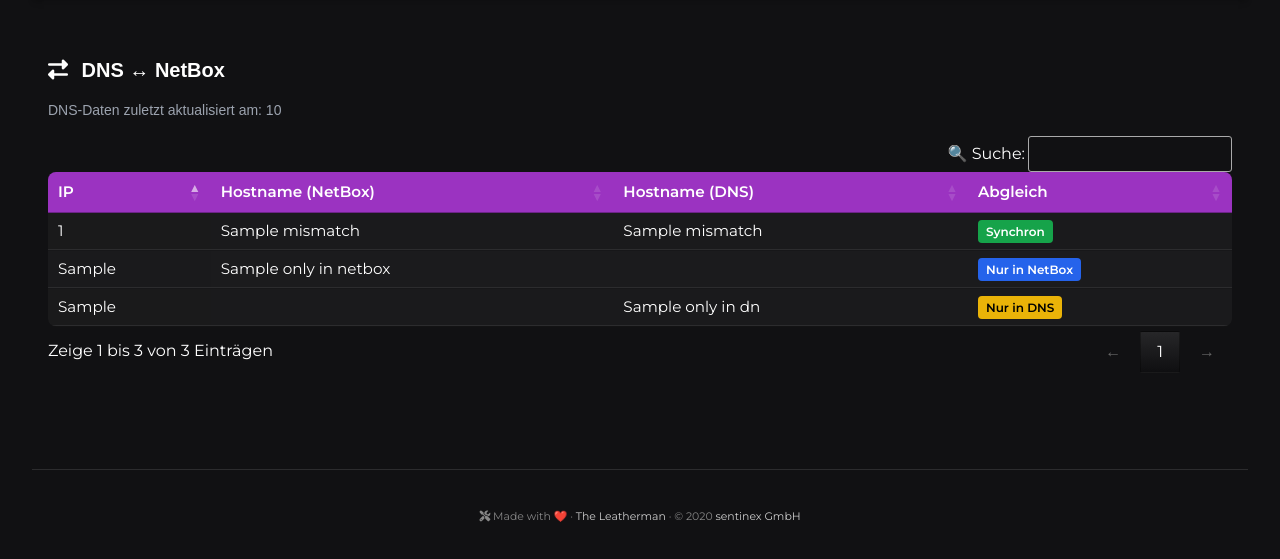
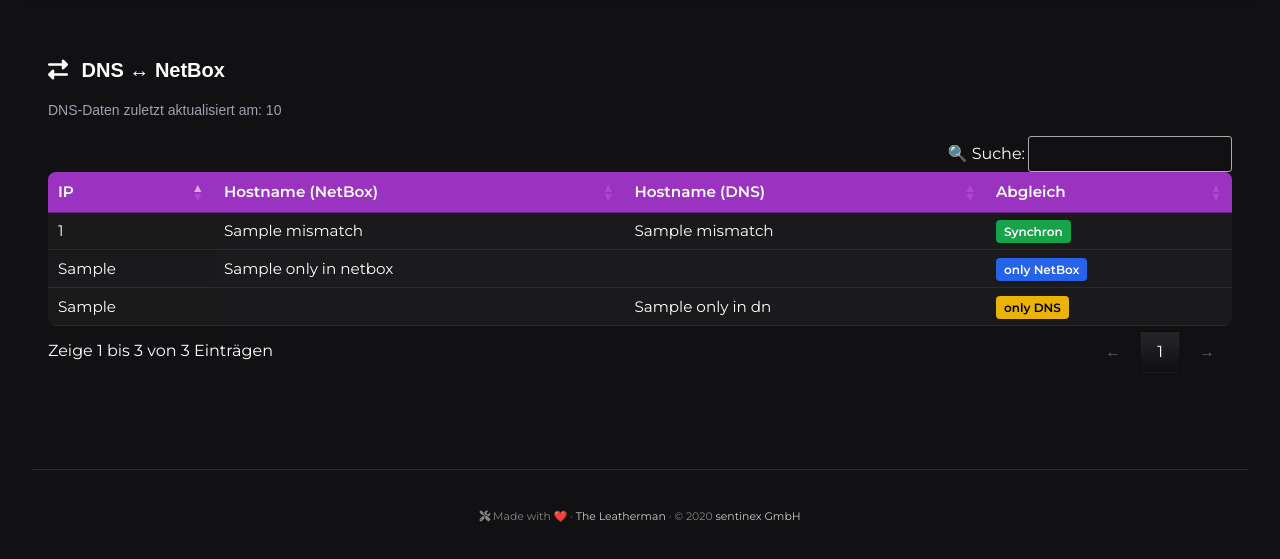
Before and after one commit to Theleatherman/netbox-diff-dashboard, a Flask app: template templates/dns_diff.html in a window 1280 px wide. Shown: the part 144-703 px from the top of the page. Run offline with Flask 3, Linux system fonts and the light colour scheme; the template is opened without the code that fills it: most values are stand-ins (such as "Sample title", 1, 10 or a date in 2020); some libraries are stand-ins or nearby versions; some web fonts are replaced.

Commit message:
design changes

```diff
--- a/templates/diffs.html
+++ b/templates/diffs.html
@@ -2,7 +2,7 @@
 {% block content %}
 
 <div class="container mx-auto px-4 py-8">
-  <h2 class="text-white text-xl font-bold mb-4">Änderungen vom {{ readable_date }}</h2>
+  <h2 class="text-white text-xl font-bold mb-4"><i class="fas fa-box-open mr-2"></i> Änderungen vom {{ readable_date }}</h2>
 
   {% if not diff %}
     <p class="text-green-500"><i class="fa-solid fa-square-check"></i> Keine Änderungen seit dem letzten Snapshot.</p>
--- a/templates/dns_diff.html
+++ b/templates/dns_diff.html
@@ -31,7 +31,7 @@
         <td>{{ ip }}</td>
         <td>{{ hostname }}</td>
         <td></td>
-        <td><span class="bg-blue-600 text-white text-xs font-semibold px-2 py-1 rounded">Nur in NetBox</span></td>
+        <td><span class="bg-blue-600 text-white text-xs font-semibold px-2 py-1 rounded">only NetBox</span></td>
         </tr>
     {% endfor %}
 
@@ -40,7 +40,7 @@
         <td>{{ ip }}</td>
         <td></td>
         <td>{{ hostname }}</td>
-        <td><span class="bg-yellow-500 text-black text-xs font-semibold px-2 py-1 rounded">Nur in DNS</span></td>
+        <td><span class="bg-yellow-500 text-black text-xs font-semibold px-2 py-1 rounded">only DNS</span></td>
         </tr>
     {% endfor %}
 
--- a/templates/snapshots.html
+++ b/templates/snapshots.html
@@ -3,7 +3,8 @@
 
 <div class="container mx-auto px-4 py-8">
   <h2 class="text-white text-xl font-bold mb-4"><i class="fa-solid fa-circle-nodes"></i> NetBox Snapshot – Stand vom {{ readable_date }}</h2>
-
+  <p>Hier werden alle IP Adressen aus NetBox angezeigt, welche mit dem Tag &nbsp;<span class="tag tag-{{ tag | lower }}">mgmt-if</span>versehen sind.</p>
+  <p>&nbsp;</p>
   <div class="flex items-center space-x-4 mb-4">
     <label for="tagFilter" class="text-white"><i class="fas fa-tags mr-2"></i> Tag:</label>
     <select id="tagFilter" class="px-2 py-1 rounded text-black">
```
